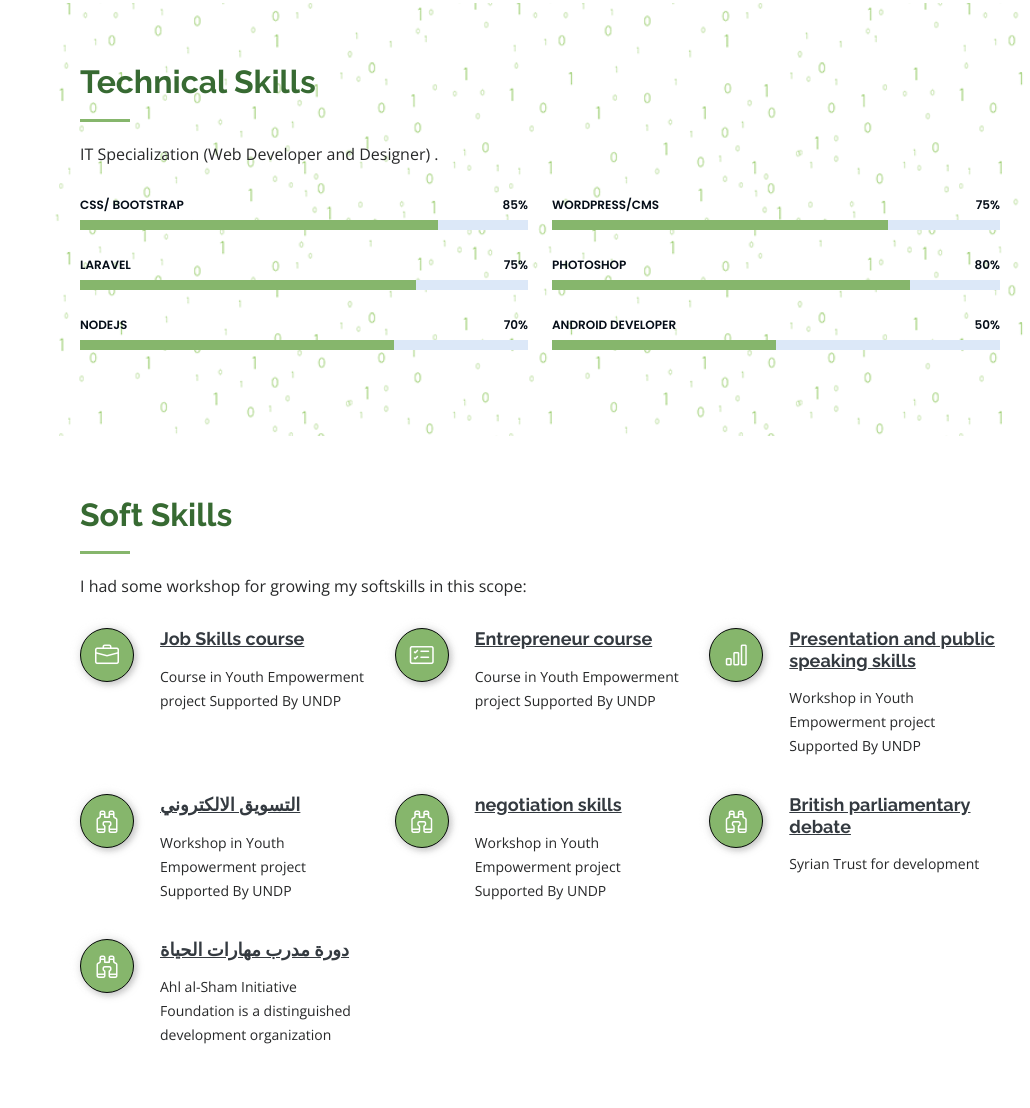
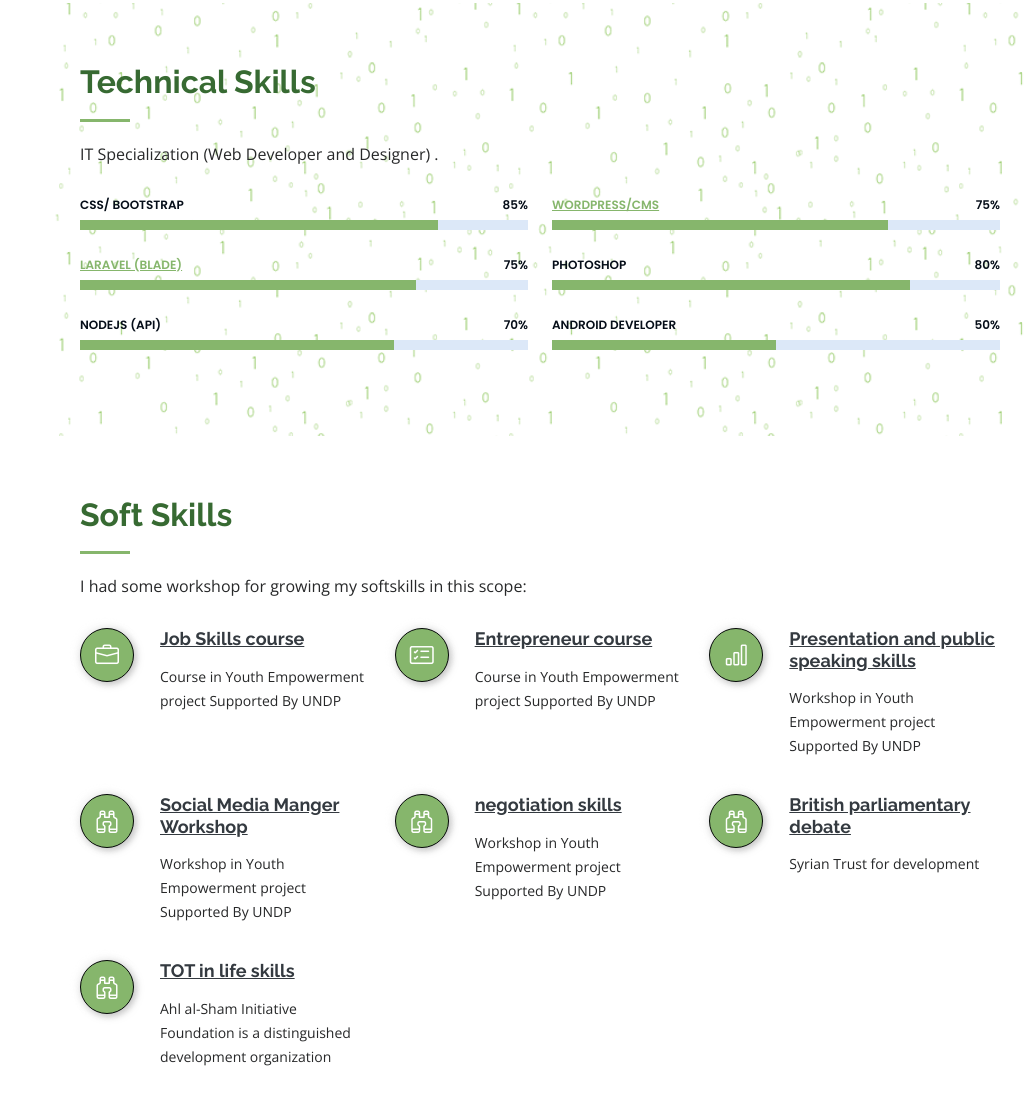
Before and after one commit to omar-albahri/cv, a plain HTML site: page index.html in a window 1280 px wide. Shown: the part 2564-3672 px from the top of the page, without its empty margins (250-1280 px from the left). Drawn offline with nearby package versions, Linux system fonts and the light colour scheme.

Commit message:
Update index.html

```diff
--- a/index.html
+++ b/index.html
@@ -340,13 +340,13 @@
               </div>
             </div>
             <div class="progress">
-              <span class="skill">Laravel <i class="val">75%</i></span>
+              <span class="skill"> <a href="http://mobile-sp.great-site.net" title="More Details">Laravel (Blade)</a> <i class="val">75%</i></span>
               <div class="progress-bar-wrap">
                 <div class="progress-bar" role="progressbar" aria-valuenow="75" aria-valuemin="0" aria-valuemax="100"></div>
               </div>
             </div>
             <div class="progress">
-              <span class="skill">NodeJs <i class="val">70%</i></span>
+              <span class="skill">NodeJs (api)<i class="val">70%</i></span>
               <div class="progress-bar-wrap">
                 <div class="progress-bar" role="progressbar" aria-valuenow="70" aria-valuemin="0" aria-valuemax="100"></div>
               </div>
@@ -356,7 +356,7 @@
 
           <div class="col-lg-6" data-aos="fade-up" data-aos-delay="100">
             <div class="progress">
-              <span class="skill">WordPress/CMS <i class="val">75%</i></span>
+              <span class="skill"><a href="http://hafier.great-site.net" title="More Details">WordPress/CMS</a>  <i class="val">75%</i></span>
               <div class="progress-bar-wrap">
                 <div class="progress-bar" role="progressbar" aria-valuenow="75" aria-valuemin="0" aria-valuemax="100"></div>
               </div>
@@ -409,7 +409,7 @@
           </div>
           <div class="col-lg-4 col-md-6 icon-box" data-aos="fade-up" data-aos-delay="300">
             <div class="icon  myshadow"><i class="bi bi-binoculars"></i></div>
-			<h4 class="title"><a href="">التسويق الالكتروني</a></h4>
+			<h4 class="title"><a href="">Social Media Manger Workshop</a></h4>
             <p class="description">Workshop in Youth Empowerment project Supported By UNDP</p>
           </div>
 		  <div class="col-lg-4 col-md-6 icon-box" data-aos="fade-up" data-aos-delay="400">
@@ -424,7 +424,7 @@
           </div>
 		  <div class="col-lg-4 col-md-6 icon-box" data-aos="fade-up" data-aos-delay="500">
             <div class="icon  myshadow"><i class="bi bi-binoculars"></i></div>
-			<h4 class="title"><a href=""> دورة مدرب مهارات الحياة</a></h4>
+			<h4 class="title"><a href="">TOT in life skills</a></h4>
             <p class="description">Ahl al-Sham Initiative Foundation is a distinguished development organization</p>
           </div>
         </div>
```
